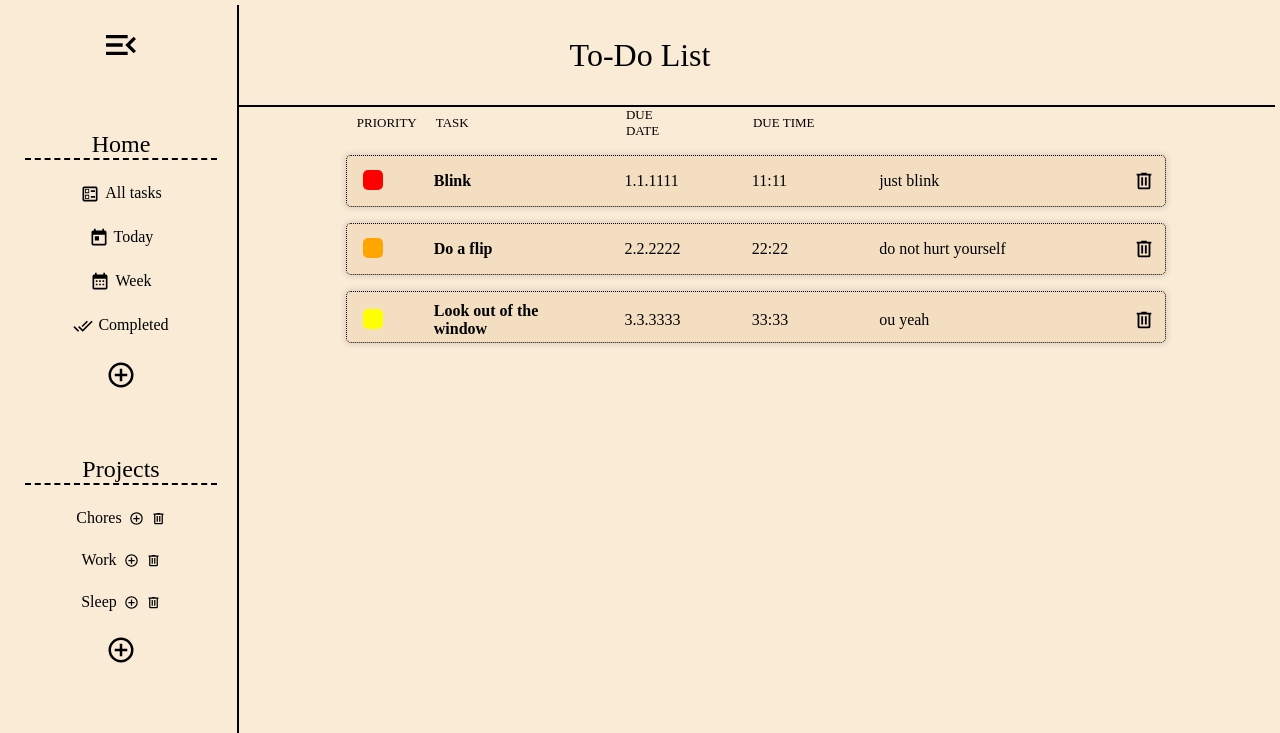
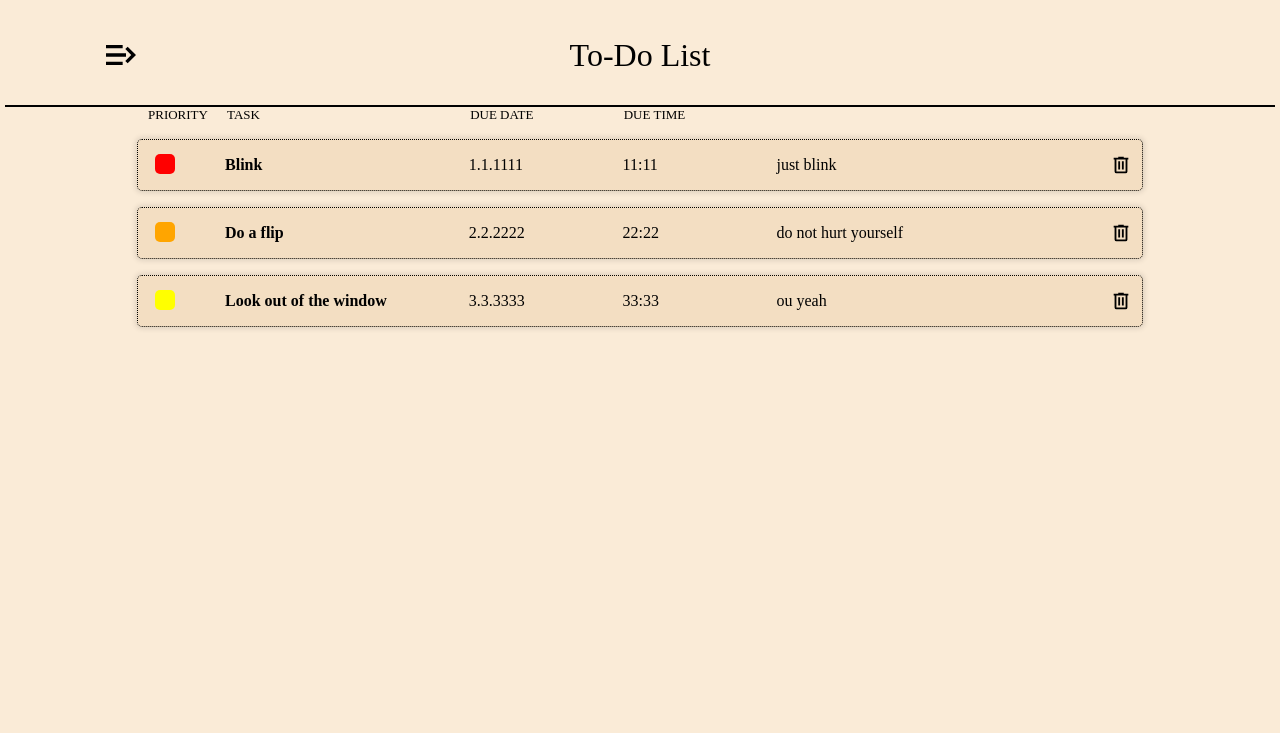
Before and after one commit to Andrij-Kolomijec/Todo-list, a plain HTML site: page index.html in a window 1280 px wide. Both pictures are taken after a click on the picture 121 px from the left and 45 px from the top of the page. Shown: the top 733 px of the page. Drawn offline with Linux system fonts and the light colour scheme.

Commit message:
Added collapsible menu

```diff
--- a/index.html
+++ b/index.html
@@ -9,8 +9,11 @@
     <title>Todo list</title>
 </head>
 <body>
+    <div class="collapsible">
+        <img class="menu-close icon" src="./icons/menu-open.svg">
+        <img class="menu-open icon" src="./icons/menu-close.svg">
+    </div>
     <div id="navbar">
-        <img class="menu-close icon" src="./icons/menu-open.svg">
         <br>
         <div class="headline">
             Home
--- a/main.js
+++ b/main.js
@@ -355,3 +355,24 @@ showAllTasks();
 //         console.log(task.task, task.date, task.time, task.notes, task.priority, task.completed);
 //     }
 // }
+
+const buttonMenuHide = document.querySelector('.menu-close');
+const buttonMenuOpen = document.querySelector('.menu-open');
+const navbar = document.querySelector('#navbar');
+const container = document.querySelector('#container');
+
+buttonMenuHide.addEventListener('click', () => {
+    navbar.style.width = '0';
+    setTimeout(() => navbar.style.display = 'none', 230);
+    container.style.gridTemplateColumns = '0 auto 0';
+    buttonMenuHide.style.display = 'none';
+    buttonMenuOpen.style.display = 'block';
+})
+
+buttonMenuOpen.addEventListener('click', () => {
+    navbar.style.width = '15vw';
+    setTimeout(() => navbar.style.display = 'flex', 250)
+    container.style.gridTemplateColumns = 'calc(15vw + 40px) auto calc(15vw + 40px)';
+    buttonMenuOpen.style.display = 'none';
+    buttonMenuHide.style.display = 'block';
+})
--- a/style.css
+++ b/style.css
@@ -6,16 +6,36 @@
 body {
     background-color: antiquewhite;
     font-family: 'Times New Roman', Times, serif;
-    min-height: 99vh;
+    min-height: 98vh;
     display: flex;
     margin: 5px;
 }
 
-#navbar .menu-close.icon {
+.collapsible {
+    height: 100px;
+    width: calc(15vw + 40px);
+    position: fixed;
+    display: flex;
+    justify-content: center;
+    align-items: center;
+    border-bottom: 2px solid;
+}
+
+.collapsible img {
     height: 40px;
+    cursor: pointer;
+}
+
+.menu-open {
+    display: none;
+}
+
+.menu-close {
+    display: block;
 }
 
 #navbar {
+    transition: 0.5s;
     font-size: 2vh;
     display: flex;
     flex-direction: column;
@@ -23,10 +43,10 @@ body {
     align-items: center;
     padding: 20px;
     border-right: 2px solid;
-    min-width: 15vw;
+    width: 15vw;
     position: fixed;
-    height: 94.75vh;
-    /* display: none; */ /* on click change to none */
+    height: 90vh;
+    top: 105px;
 }
 
 #navbar .icon {
@@ -99,7 +119,6 @@ dialog > form {
     grid-template-columns: auto auto;
     gap: 20px;
     padding: 20px;
-    /* justify-items: center; */
 }
 
 dialog button {
@@ -122,6 +141,7 @@ dialog button {
 }
 
 #container {
+    transition: 0.5s;
     display: grid;
     grid-template-rows: 100px auto 30px;
     width: 100%;
@@ -129,13 +149,8 @@ dialog button {
 }
 
 header {
-    /* grid-column: span 2; */
-    /* display: grid; */
-    /* grid-template-columns: auto 15vw; on click change 1frs to autos */
     grid-column: 2 / 3;
     place-self: center;
-    /* display: grid;
-    place-content: center; */
     font-size: 4vh;
 }
 
@@ -194,14 +209,6 @@ header {
     transition: 0.5s;
     animation: tilt-shaking 0.3s infinite;
 }
-
-/* #content .svg-container {
-    display: flex;
-    justify-content: center;
-    gap: 5px;
-    position: relative;
-    right: 15px;
-} */
 
 .check-label {
     display: block;
@@ -288,10 +295,6 @@ like a tickmark */
     transform: rotate(38deg);
 }
 
-/* #content input:checked {
-    accent-color: red;
-} */
-
 footer {
     grid-column: span 3;
     display: flex;
@@ -303,10 +306,6 @@ footer .icon {
     height: 35px;
 }
 
-/* body * {
-    border: 1px solid;
-} */
-
 @keyframes tilt-shaking {
     0% { transform: rotate(0deg); }
     25% { transform: rotate(10deg); }
```
